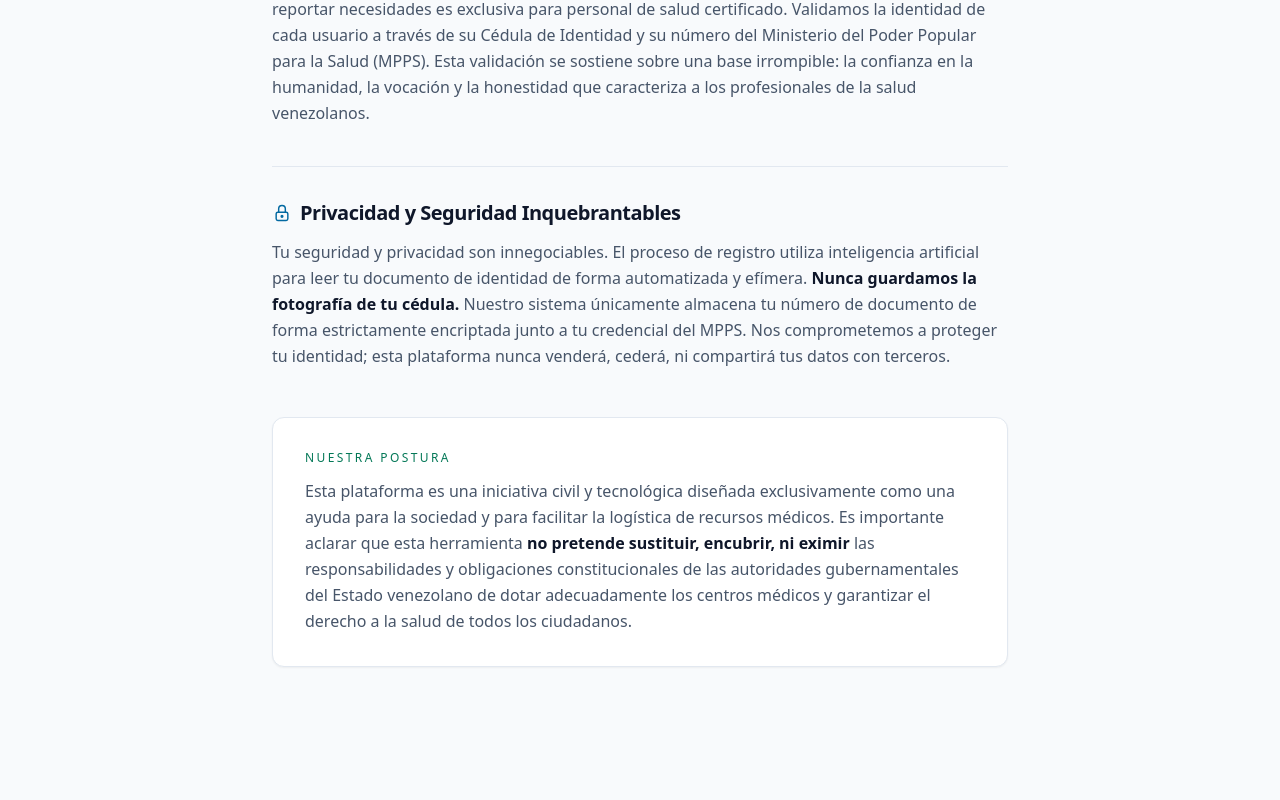
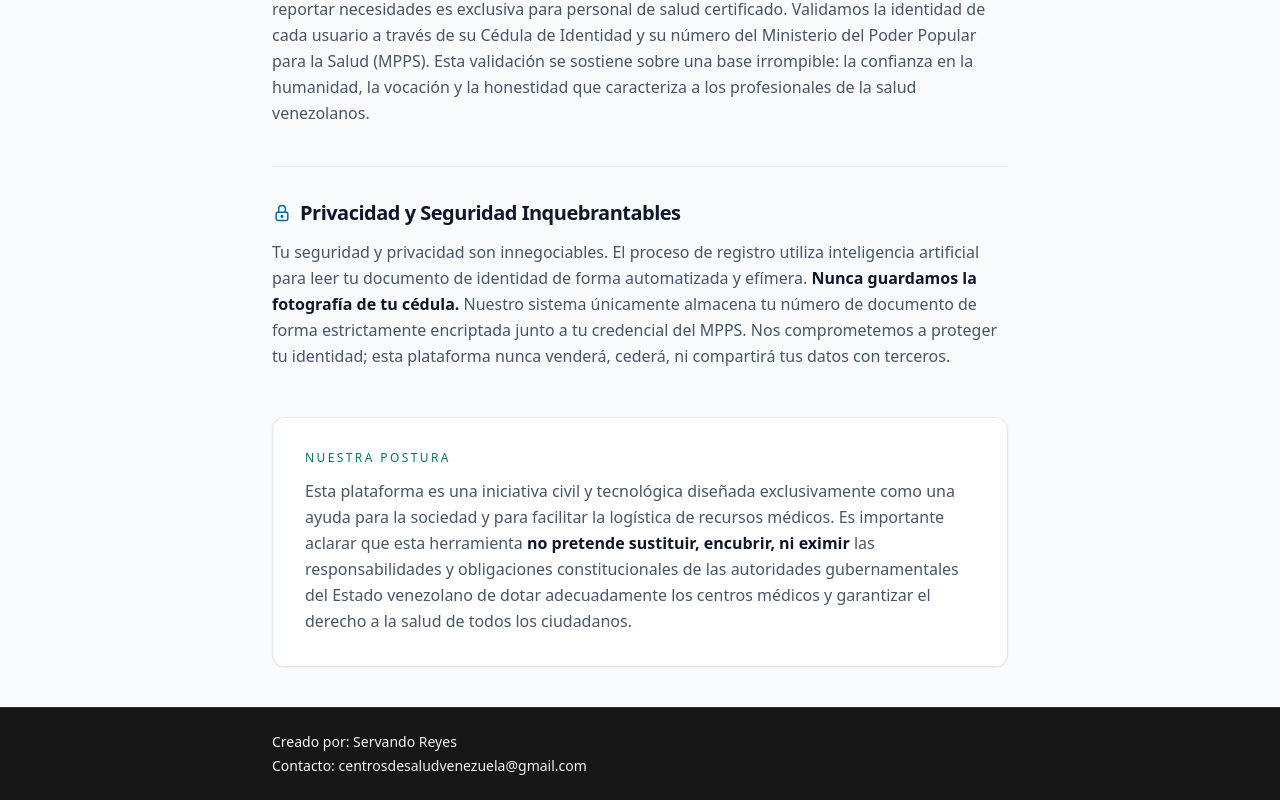
Before and after one commit to codificate/centros-salud-vzla, a Next.js app: page /acerca in a window 1280 px wide. Shown: the part 576-1376 px from the top of the page. Before the commit the page ends 1283 px from the top, so only its background shows below. Built offline with nearby package versions, Linux system fonts and the light colour scheme; no server answers; a web font is replaced by a local one.

Commit message:
Se creó un nuevo componente footer para mostrarlo en las rutas "/" y "/acerca" (#7)

```diff
--- a/components/AboutUsScreen.tsx
+++ b/components/AboutUsScreen.tsx
@@ -1,5 +1,6 @@
 import { IconShieldCheck, IconLock } from "@tabler/icons-react";
 import Navbar from "@/components/Navbar";
+import Footer from "@/components/Footer";
 
 /**
  * AboutUsScreen — "/acerca"
@@ -93,6 +94,7 @@ export default function AboutUsScreen() {
           </p>
         </section>
       </main>
+      <Footer />
     </>
   );
 }
--- a/components/CentrosClient.tsx
+++ b/components/CentrosClient.tsx
@@ -8,6 +8,7 @@ import { fetchCentros } from "@/app/actions/centros";
 import CentroDrawer from "@/components/CentroDrawer";
 import CentrosList from "@/components/CentrosList";
 import Navbar from "@/components/Navbar";
+import Footer from "@/components/Footer";
 
 const CentrosMap = dynamic(() => import("@/components/CentrosMap"), {
   ssr: false,
@@ -129,6 +130,7 @@ export default function CentrosClient({
         )}
       </main>
 
+      <Footer />
       <CentroDrawer centro={active} onClose={() => setActive(null)} />
     </>
   );
--- /dev/null
+++ b/components/Footer.tsx
@@ -0,0 +1,33 @@
+import Link from "next/link";
+
+const CONTACT_EMAIL = "centrosdesaludvenezuela@gmail.com";
+const LINKEDIN_URL = "https://www.linkedin.com/in/servandoreyes/";
+
+export default function Footer() {
+  return (
+    <footer className="mt-auto border-t border-white/10 bg-[#171717]">
+      <div className="mx-auto flex max-w-3xl flex-col gap-1 px-4 py-6 text-sm text-[#f2f2f2]">
+        <p>
+          Creado por:{" "}
+          <Link
+            href={LINKEDIN_URL}
+            target="_blank"
+            rel="noopener noreferrer"
+            className="font-medium underline-offset-2 transition hover:underline focus:outline-none focus:ring-2 focus:ring-[#f2f2f2]/40"
+          >
+            Servando Reyes
+          </Link>
+        </p>
+        <p>
+          Contacto:{" "}
+          <a
+            href={`mailto:${CONTACT_EMAIL}`}
+            className="font-medium underline-offset-2 transition hover:underline focus:outline-none focus:ring-2 focus:ring-[#f2f2f2]/40"
+          >
+            {CONTACT_EMAIL}
+          </a>
+        </p>
+      </div>
+    </footer>
+  );
+}
```
